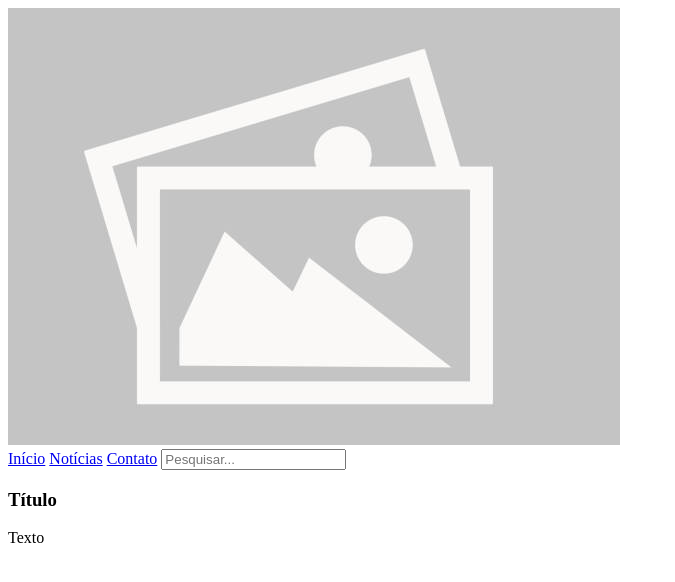
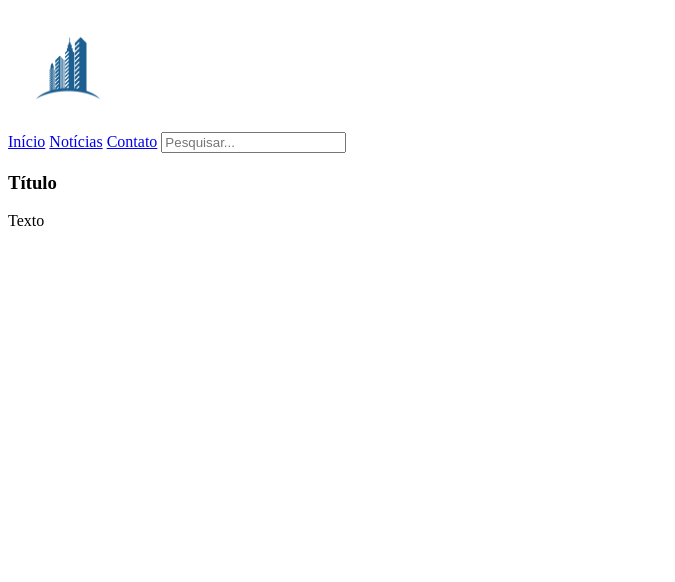
Before and after one commit to Empresa-FMR/projetoIA, a plain HTML site: page index.html in a window 1280 px wide. Shown: the whole page, without its empty margins (0-675 px from the left). Drawn offline with Linux system fonts and the light colour scheme.

Commit message:
6- adicionando o logo e começando o css (Henry)

```diff
--- a/index.html
+++ b/index.html
@@ -9,7 +9,7 @@
 <body>
     <header>
         <div id="logo">
-            <img src="src/assets/placeholder.jpg" alt="Logo" href="#"/>
+            <img src="src/assets/logo.gif" alt="Logo" href="#" width="120" height="120"/>
         </div>
 
         <div id="links">
--- a/src/css/estilo.css
+++ b/src/css/estilo.css
@@ -0,0 +1,3 @@
+#logo{
+    color:#BAD59A;
+}
```
Also changed, not shown: src/assets/logo.gif (added).
